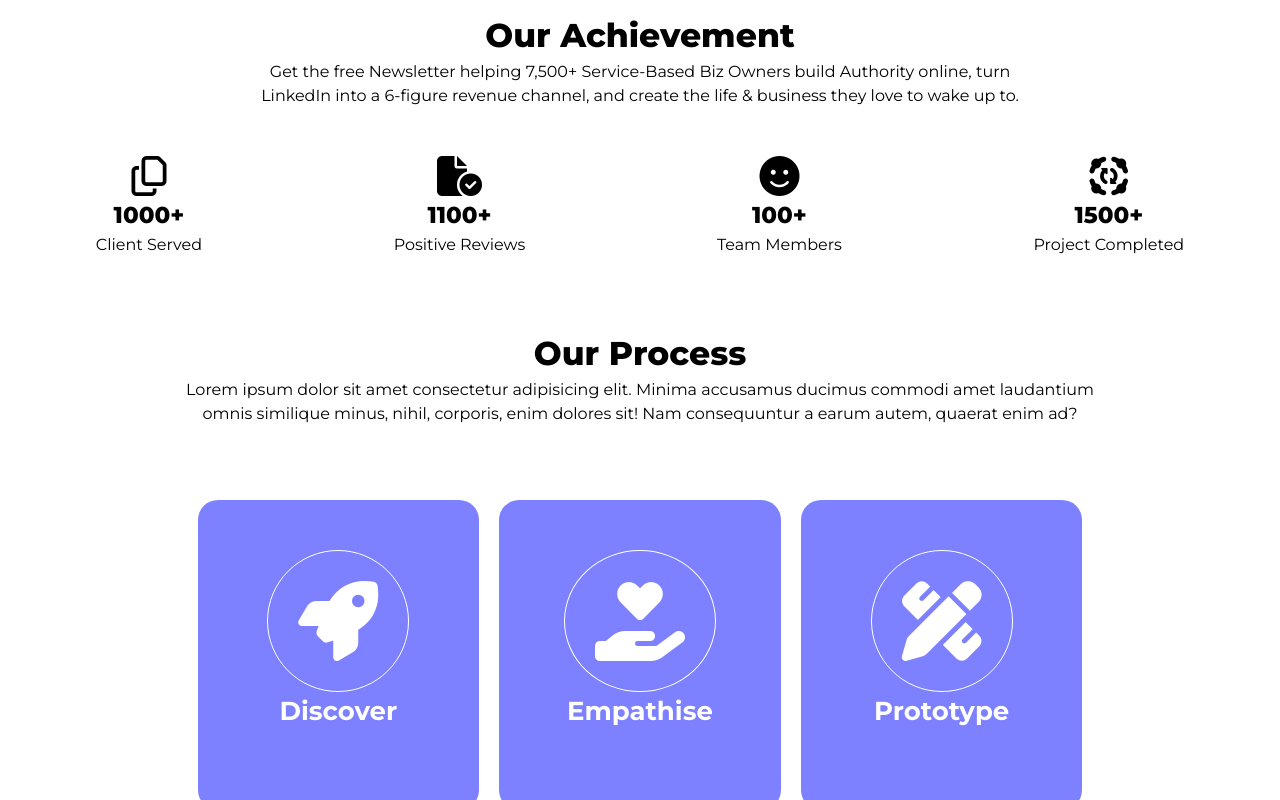
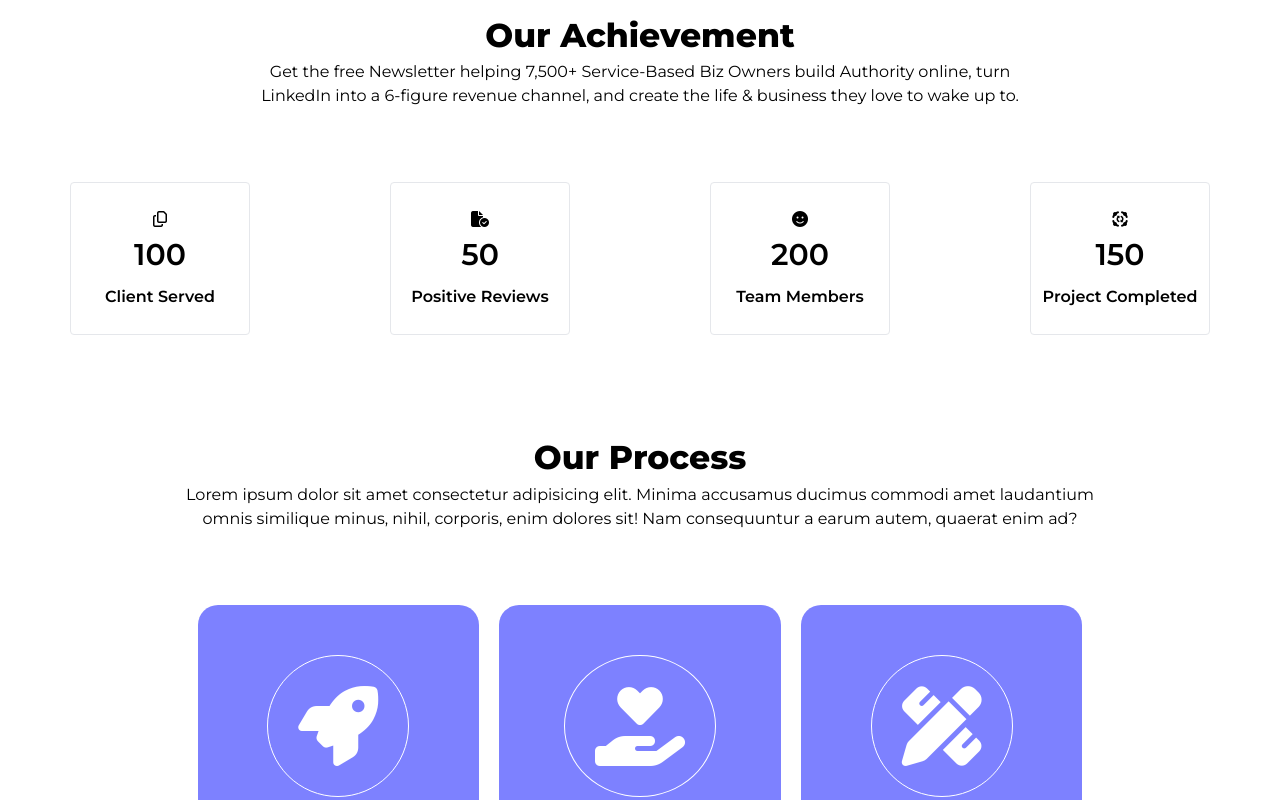
Before and after one commit to jugaldb/cherry-media, a React (Create React App) app: page / in a window 1280 px wide. Shown: the part 1220-2020 px from the top of the page. Built offline with nearby package versions, Linux system fonts and the light colour scheme; a web font is replaced by a local one.

Commit message:
achievement-section

```diff
--- a/package.json
+++ b/package.json
@@ -45,8 +45,7 @@
     ]
   },
   "devDependencies": {
-    "tailwindcss": "^3.4.3",
-    "@babel/plugin-proposal-private-property-in-object": "7.21.11"
-
+    "@babel/plugin-proposal-private-property-in-object": "7.21.11",
+    "tailwindcss": "^3.4.3"
   }
 }
--- /dev/null
+++ b/src/components/Achievement.jsx
@@ -0,0 +1,83 @@
+import React, { useState, useEffect, useRef } from 'react';
+
+const AchievementSection = () => {
+  const achievementSectionRef = useRef(null); // Reference to the achievement section
+  const [achievements, setAchievements] = useState([0, 0, 0, 0]); // Array to hold 4 achievement numbers
+  const [isIntersecting, setIsIntersecting] = useState(false); // State to track if the section is intersecting
+
+  useEffect(() => {
+    const targetAchievements = [100, 50, 200, 150]; // Target achievement numbers
+    const incrementInterval = 10; // Increment interval in milliseconds
+    const maxCount = 325; // Maximum count to reach
+    const incrementAmounts = targetAchievements.map(target => target / maxCount);
+
+    let counts = achievements.map(() => 0); // Current counts for each achievement
+    let observer;
+
+    const observerOptions = {
+      root: null,
+      rootMargin: '0px',
+      threshold: 0.5, // Trigger when 50% of the section is visible
+    };
+
+    if (achievementSectionRef.current) {
+      observer = new IntersectionObserver(entries => {
+        entries.forEach(entry => {
+          if (entry.isIntersecting) {
+            setIsIntersecting(true);
+            observer.unobserve(entry.target);
+          }
+        });
+      }, observerOptions);
+
+      observer.observe(achievementSectionRef.current);
+    }
+
+    const interval = setInterval(() => {
+      if (isIntersecting) {
+        const newAchievements = counts.map((count, index) => {
+          if (count < targetAchievements[index]) {
+            counts[index] += incrementAmounts[index];
+            return Math.min(counts[index], targetAchievements[index]);
+          } else {
+            return targetAchievements[index];
+          }
+        });
+
+        setAchievements(newAchievements);
+
+        if (counts.every((count, index) => count >= targetAchievements[index])) {
+          clearInterval(interval);
+        }
+      }
+    }, incrementInterval);
+
+    // Clear interval on component unmount
+    return () => {
+      clearInterval(interval);
+      if (observer) observer.disconnect();
+    };
+  }, [isIntersecting]); // Run effect when isIntersecting changes
+
+
+
+    const achievementTitle = ["Client Served", "Positive Reviews", "Team Members", "Project Completed"]
+    const icons = ["fa-regular fa-copy", "fa-solid fa-file-circle-check", "fa-solid fa-face-smile", "fa-solid fa-group-arrows-rotate"]
+
+  return (
+    <div ref={achievementSectionRef} className='py-[50px]'>
+
+      <div className='flex justify-around text-center'>
+        {achievements.map((achievement, index) => (
+          <div key={index} className='border w-[180px] py-[25px] rounded hover:bg-[#ff5757] hover:text-[#fff]'>
+            <i className={icons[index]} />
+            <p className='font-semibold mb-2 text-[30px]'>{Math.floor(achievement)}</p>
+            <h3 className='font-semibold'>{achievementTitle[index]}</h3>
+          </div>
+        ))}
+      </div>
+    </div>
+  );
+};
+
+export default AchievementSection;
--- a/src/components/HomePage.css
+++ b/src/components/HomePage.css
@@ -101,6 +101,9 @@ border-radius: 0px 7px;
 .accordion-item .icon {
   margin-left: 14px;
 }
+.achievement{
+  box-shadow: 17px 10px 28px -23px rgba(0,0,0,0.75);
+}
 
 @media screen and (max-width: 767px) {
   .accordion {
--- a/src/components/HomePage.jsx
+++ b/src/components/HomePage.jsx
@@ -5,6 +5,7 @@ import TestimonialSlider from './Testimonal';
 import Timeline from './Timeline';
 import HeroSection from './HeroSection';
 import Services from './services';
+import AchievementSection from './Achievement';
 
 
 
@@ -14,6 +15,7 @@ function HomePage() {
 
   return (
     <div>
+
       <div className="heroSectionWrapper max-[420px]:py-2">
         <div className="container mx-auto">
           <HeroSection />
@@ -56,34 +58,37 @@ function HomePage() {
             <p className='max-[978px]:text-[15px] max-[320px]:text-[10px]'>Get the free Newsletter helping 7,500+ Service-Based Biz Owners build Authority online, turn LinkedIn into a 6-figure revenue channel, and create the life & business they love to wake up to.</p>
           </div>
 
-          <div className="achievements flex justify-around py-6 max-[978px]:flex-col max-[978px]:gap-[25px]">
+          {/* <div className="achievements flex justify-around py-6 max-[978px]:flex-col max-[978px]:gap-[25px]">
 
-            <div className="achievement text-center max-[978px]:basis-1/4">
+            <div className="achievement text-center bg-[#fff] flex justify-between gap-[10px] items-center max-[978px]:basis-1/4">
               <i class="fa-regular fa-copy text-[40px]  hover:text-[#ff5757]" />
               <h6 className='text-[23px] font-extrabold'>1000+</h6>
               <p>Client Served</p>
             </div>
 
-            <div className="achievement text-center max-[978px]:basis-1/4">
+            <div className="achievement text-center bg-[#fff] flex justify-between gap-[10px] items-center max-[978px]:basis-1/4">
               <i class="fa-solid fa-file-circle-check text-[40px] hover:text-[#ff5757]" />
               <h6 className='text-[23px] font-extrabold'>1100+</h6>
               <p>Positive Reviews</p>
             </div>
 
-            <div className="achievement text-center max-[978px]:basis-1/4">
+            <div className="achievement text-center bg-[#fff] flex justify-between gap-[10px] items-center max-[978px]:basis-1/4">
               <i class="fa-solid fa-face-smile text-[40px] hover:text-[#ff5757]" />
               <h6 className='text-[23px] font-extrabold'>100+</h6>
               <p>Team Members</p>
             </div>
 
-            <div className="achievement text-center max-[978px]:basis-1/4">
+            <div className="achievement text-center bg-[#fff] flex justify-between gap-[10px] items-center max-[978px]:basis-1/4">
               <i class="fa-solid fa-group-arrows-rotate text-[40px] hover:text-[#ff5757]" />
               <h6 className='text-[23px] font-extrabold'>1500+</h6>
               <p>Project Completed</p>
             </div>
-          </div>
+          </div> */}
+
+          <AchievementSection />
         </div>
       </div>
+
 
       <div className="timelineWrapper">
         <div className="container mx-auto">
--- a/src/components/Timeline.css
+++ b/src/components/Timeline.css
@@ -103,7 +103,7 @@ body {
       transition: all 0.4s;
     }
     .card__description {
-      font-size: 17px;
+      font-size: 14px;
       padding: 0 15px;
     }
   }
@@ -167,7 +167,7 @@ body {
       }
       .card__description {
         position: absolute;
-        bottom: 15px;
+        top: 50%;
         padding: 0 30px 0 0;
         animation: fadeInDescription 0.5s 0.5s forwards;
       }
@@ -280,3 +280,45 @@ body {
     width: 60%;
   }
 }
+
+
+
+
+
+
+/*  */
+
+
+
+/*-=-=-=-=-=-=-=-=-=-=-=- */
+/* Column Grids */
+/*-=-=-=-=-=-=-=-=-=-=-=- */
+
+.col_half { width: 49%; }
+.col_third { width: 32%; }
+.col_fourth { width: 23.5%; }
+.col_fifth { width: 18.4%; }
+.col_sixth { width: 15%; }
+.col_three_fourth { width: 74.5%;}
+.col_twothird{ width: 66%;}
+.col_half,
+.col_third,
+.col_twothird,
+.col_fourth,
+.col_three_fourth,
+.col_fifth{
+	position: relative;
+	display:inline;
+	display: inline-block;
+	float: left;
+	margin-right: 2%;
+	margin-bottom: 20px;
+}
+.end { margin-right: 0 !important; }
+/* Column Grids End */
+
+.wrapper { width: 980px; margin: 30px auto; position: relative;}
+.counter { background-color: #ffffff; padding: 20px 0; border-radius: 5px;}
+.count-title { font-size: 40px; font-weight: normal;  margin-top: 10px; margin-bottom: 0; text-align: center; }
+.count-text { font-size: 13px; font-weight: normal;  margin-top: 10px; margin-bottom: 0; text-align: center; }
+.fa-2x { margin: 0 auto; float: none; display: table; color: #4ad1e5; }
--- a/src/components/Timeline.jsx
+++ b/src/components/Timeline.jsx
@@ -1,10 +1,12 @@
 import React from 'react'
+
 
 import './Timeline.css'
 function Timeline() {
+
   return (
     <>
-      <main class="processContainer"  data-aos="fade-up">
+       <main class="processContainer"  data-aos="fade-up">
         <div class="card-wrapper mx-auto">
           <div class="processCard card-discover">
             <div class="card-icon-title-wrapper">
@@ -94,6 +96,7 @@ function Timeline() {
       </main>
 
 
+
     </>
   )
 }
```
Also changed, not shown: 1 other file (tests, documents, lock files or other folders).
